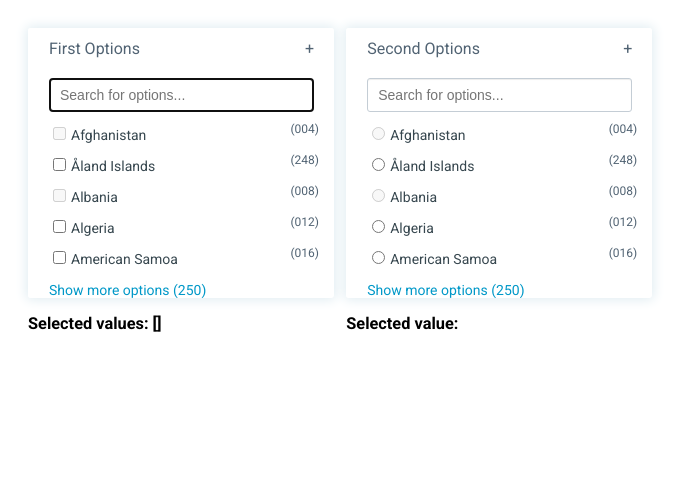
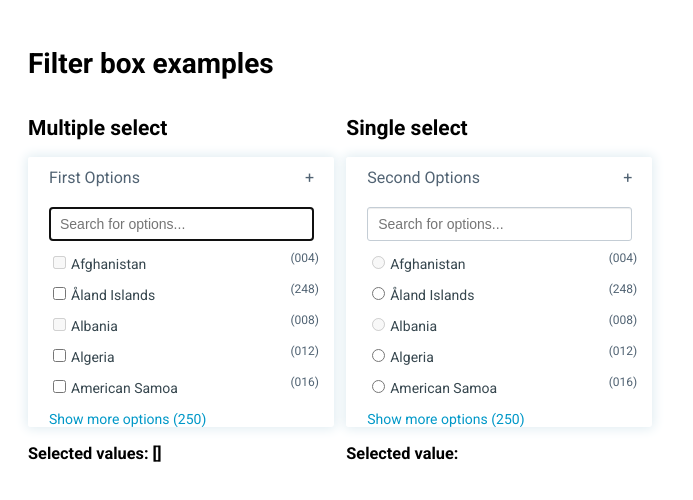
Before and after one commit to myENA/filter-box, a Vue app: page / in a window 1280 px wide. Shown: the top 500 px of the page, without its empty margins (0-693 px from the left). Built offline with nearby package versions, Linux system fonts and the light colour scheme.

Commit message:
Fixed accesibility issue for filterbox

```diff
--- a/src/App.vue
+++ b/src/App.vue
@@ -1,6 +1,9 @@
 <template>
-  <div id="app">
+  <main role="main" id="app">
+    <h1>Filter box examples</h1>
+
     <div class="w-25">
+      <h2>Multiple select</h2>
       <filter-box
         v-model="selectedOptions"
         drop-id="first"
@@ -16,6 +19,7 @@
         <h3>Selected values: {{ selectedOptions }}</h3>
     </div>
     <div class="w-25">
+      <h2>Single select</h2>
       <filter-box
         v-model="selectedOptions2"
         drop-id="second"
@@ -30,7 +34,7 @@
         />
         <h3>Selected value: {{ selectedOptions2 }}</h3>
     </div>
-  </div>
+  </main>
 </template>
 
 <script>
--- a/src/components/FilterBox.vue
+++ b/src/components/FilterBox.vue
@@ -36,6 +36,7 @@
                 class="form-control"
                 :placeholder="mergedTexts.searchText"
                 autofocus="autofocus"
+                aria-label="search"
                 >
             </div>
 
@@ -127,6 +128,7 @@
             class="form-control"
             :placeholder="mergedTexts.searchText"
             autofocus="autofocus"
+            aria-label="search"
             >
         </div>
         <span
@@ -144,7 +146,7 @@
             v-for="key in Object.keys(groupedOptions)"
             :key="key"
             >
-            <h4>{{ key }}</h4>
+            <h3 class="group-heading">{{ key }}</h3>
             <div class="letter-elements">
               <div
                 v-for="item in groupedOptions[key]"
@@ -387,6 +389,13 @@ input[type="radio"] {
     max-height: 350px;
     overflow-y: auto;
     padding-left: 20px;
+
+    h3.group-heading {
+      font-size: 18px;
+      font-weight: 400;
+      line-height: 20px;
+      color: #263238;
+    }
   }
 
   .letter-elements {
```
Also changed, not shown: 1 other file (tests, documents, lock files or other folders).
